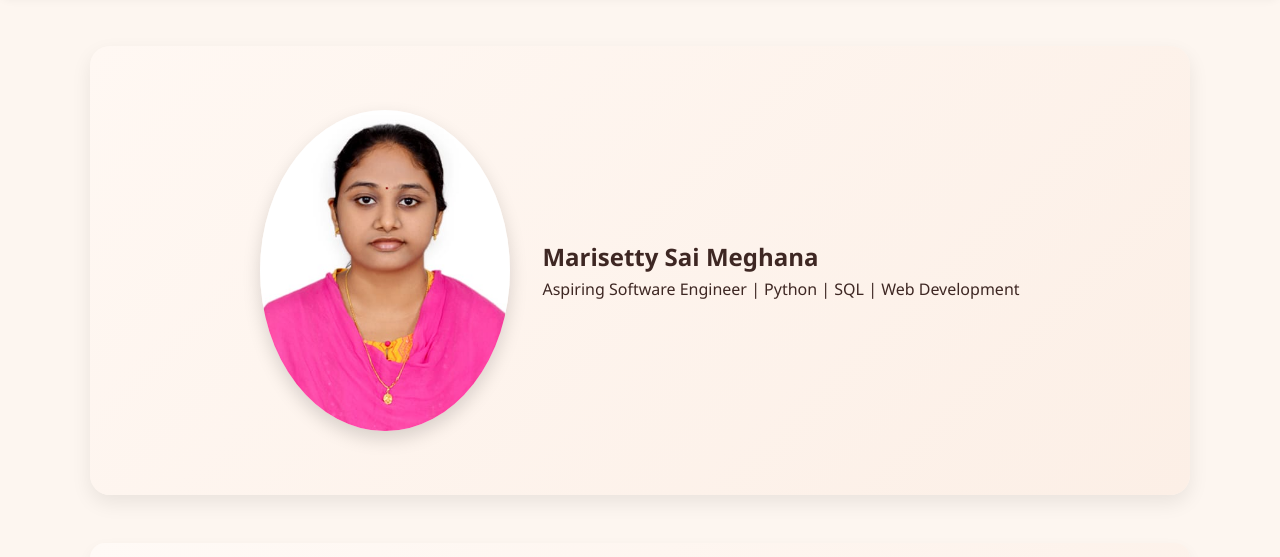
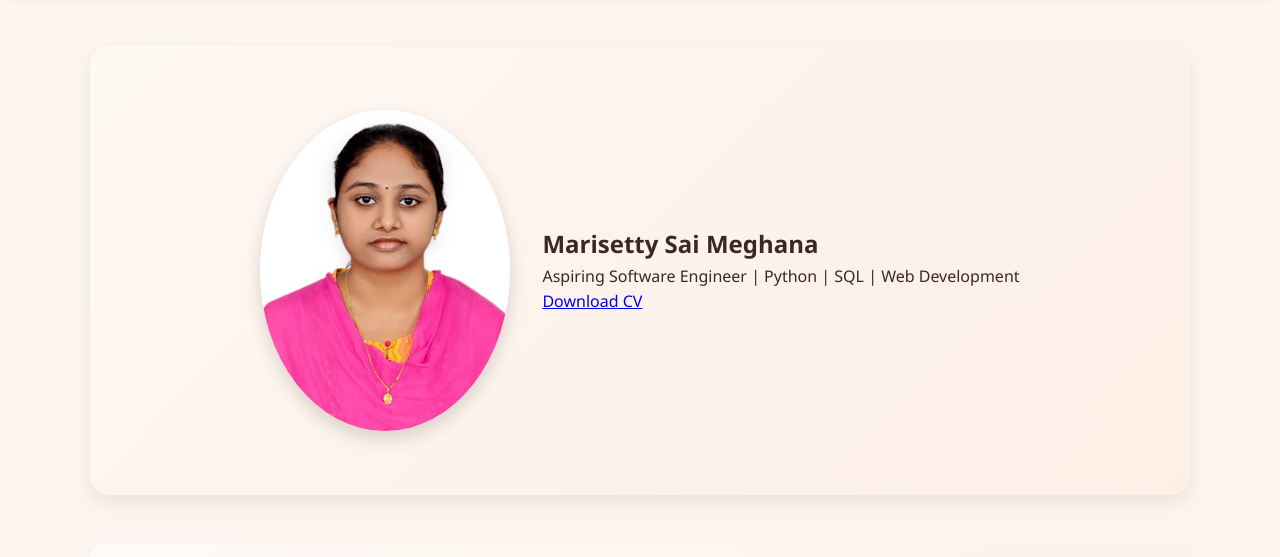
Before and after one commit to M-Sai-Meghana/Portfolio, a plain HTML site: page index.html in a window 1280 px wide. Shown: the part 78-635 px from the top of the page. Drawn offline with Linux system fonts and the light colour scheme.

Commit message:
Update index.html

```diff
--- a/index.html
+++ b/index.html
@@ -29,14 +29,17 @@
     </nav>
   </header>
 
-  <!-- Hero -->
   <section class="hero">
   <img src="assets/profile.jpg" alt="Profile Picture" class="profile-pic">
   <div class="hero-text">
     <h1>Marisetty Sai Meghana</h1>
     <p>Aspiring Software Engineer | Python | SQL | Web Development</p>
+
+    <!-- Download CV button -->
+    <a href="assets/Marisetty Sai Meghana.pdf" download class="btn-cv">Download CV</a>
   </div>
 </section>
+
 
   <!-- About -->
   <section id="about" class="section">
```
Lines whose indentation alone changed are shown as unchanged.
